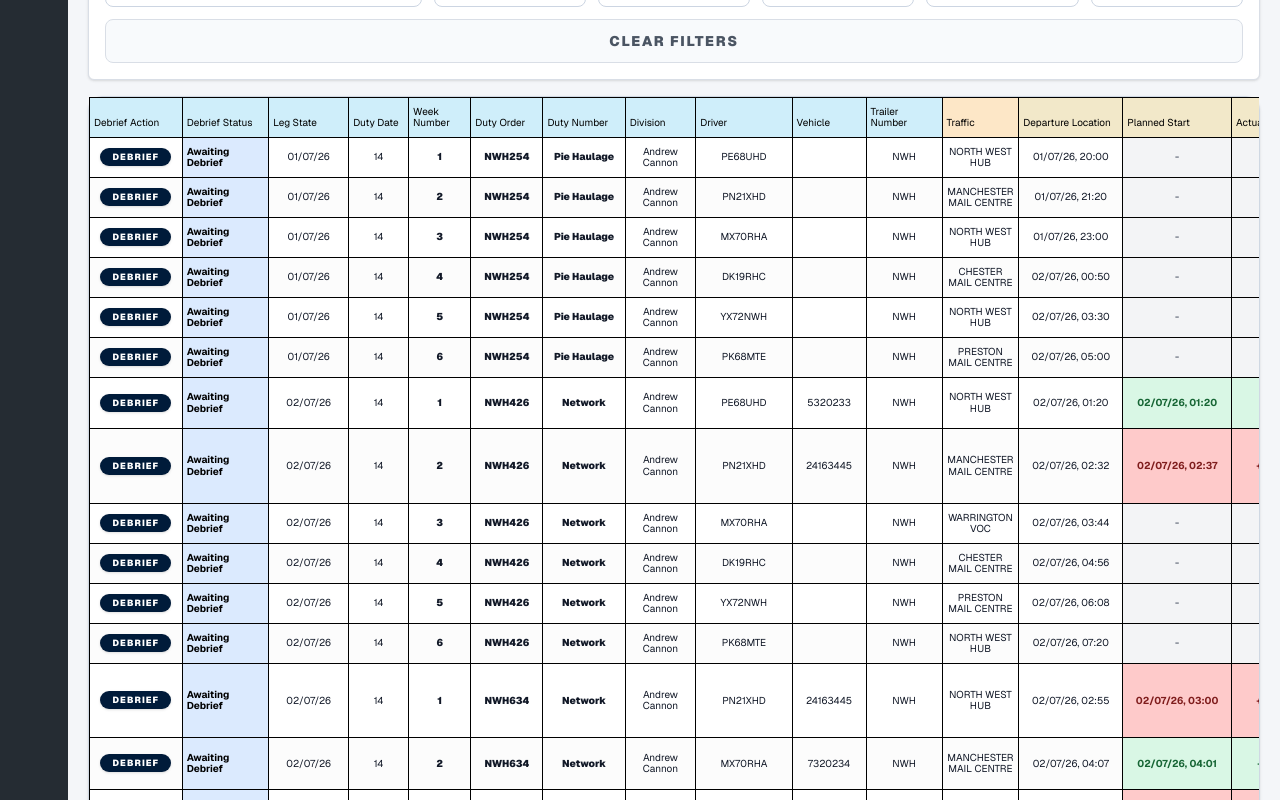
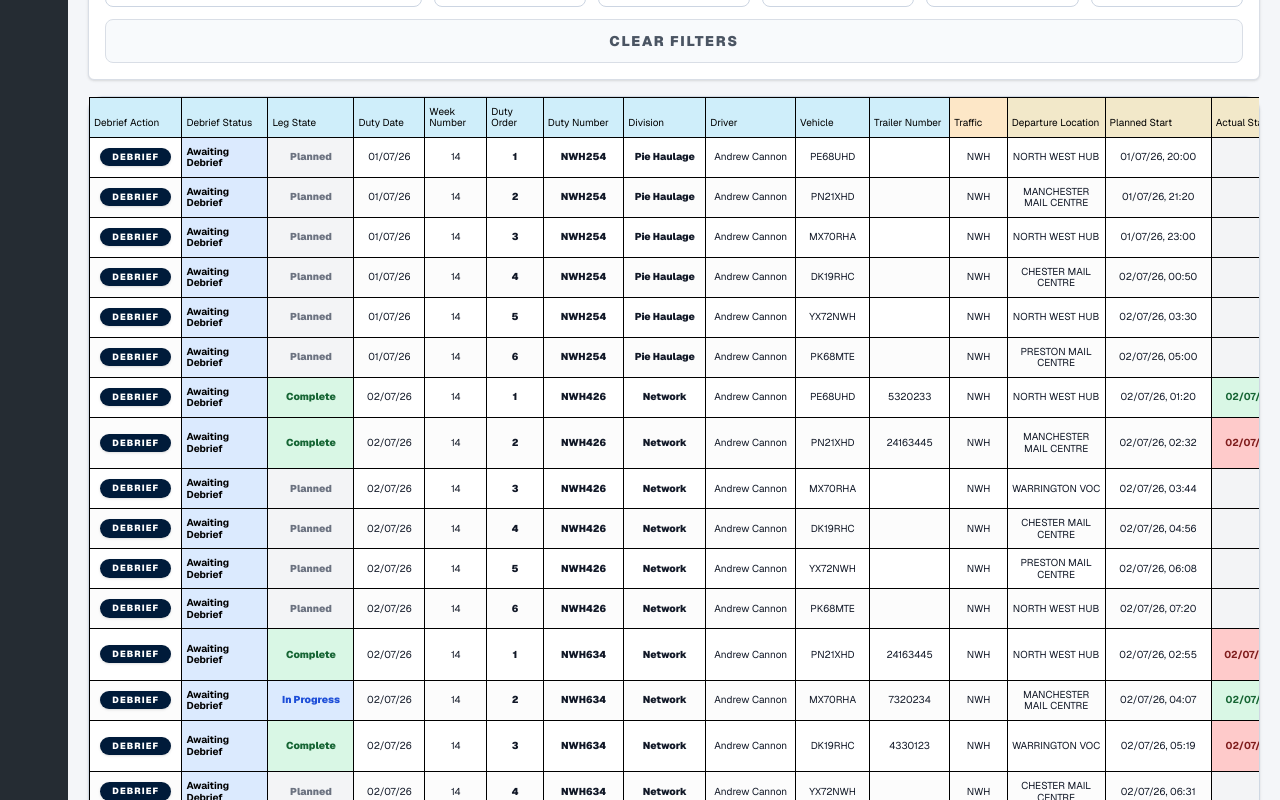
Before and after one commit to acannon76/rugby-league-supporter-web, a Next.js app: page /internal/app-ideas/link-message-mock/debrief in a window 1280 px wide. Shown: the part 900-1700 px from the top of the page. Built offline with nearby package versions, Linux system fonts and the light colour scheme.

Commit message:
dummy in debrief

```diff
--- a/src/app/internal/app-ideas/link-message-mock/debrief/page.tsx
+++ b/src/app/internal/app-ideas/link-message-mock/debrief/page.tsx
@@ -469,6 +469,9 @@ export default function DebriefPage() {
                         </td>
                         <td className={`${getDebriefStatusCellClass(row.debriefStatus)} border border-black px-1 py-2 font-bold text-black`}>
                           {row.debriefStatus}
+                        </td>
+                        <td className={`${getLegStateCellClass(getLegState(row))} border border-black px-1 py-2 text-center font-black whitespace-nowrap`}>
+                          {getLegState(row)}
                         </td>
                         <td className="border border-black px-1 py-2 text-center font-normal whitespace-nowrap">{formatDate(row.dutyDate)}</td>
                         <td className="border border-black px-1 py-2 text-center font-normal">{row.weekNumber}</td>
```
